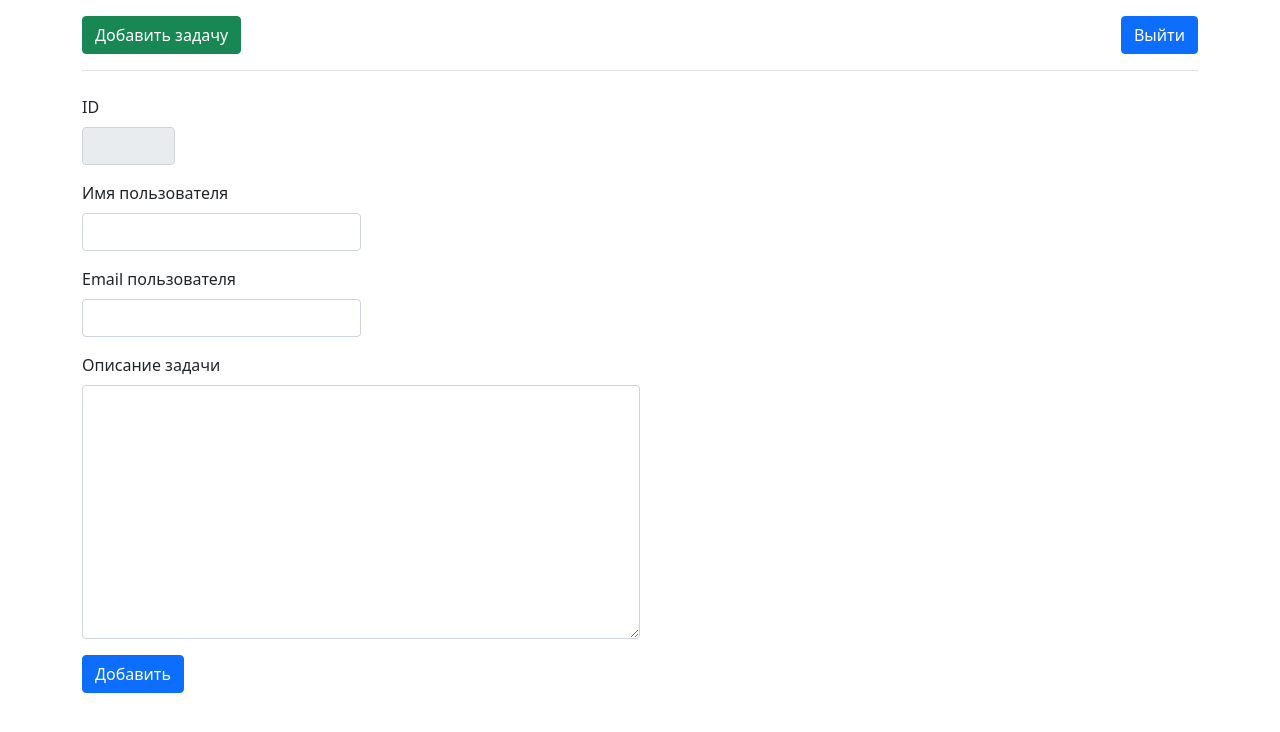
After one commit to tlegen99/todo-list, a PHP site: template views/task/update.php in a window 1280 px wide. The commit adds this page. Shown: the top 732 px of the page. Run offline with PHP 8.4, Linux system fonts and the light colour scheme; the template is opened without the code that fills it, so the values that code supplies are empty; some libraries are stand-ins or nearby versions.

Commit message:
пишет редактирование задачи

```diff
--- /dev/null
+++ b/assets/css/main.css
@@ -0,0 +1,9 @@
+.card .card-header {
+  display: flex;
+  justify-content: space-between;
+}
+
+.card-header__update {
+  cursor: pointer;
+  text-decoration: none;
+}
--- a/views/layouts/_header.php
+++ b/views/layouts/_header.php
@@ -5,19 +5,26 @@
     <meta name="viewport" content="width=device-width, initial-scale=1.0">
     <title>Приложение-задачник</title>
     <link rel="stylesheet" href="/assets/css/bootstrap.min.css" type="text/css">
+    <link rel="stylesheet" href="/assets/css/main.css" type="text/css">
 </head>
 <body>
 
 <div class="container">
     <header class="d-flex flex-wrap align-items-center justify-content-center justify-content-md-between py-3 mb-4 border-bottom">
         <div class="col-md-3">
-            <button type="button" class="btn btn-success" data-bs-toggle="modal" data-bs-target="#taskModal">
+            <button type="button" class="btn btn-success" data-bs-toggle="modal" data-bs-target="#taskAddModal">
                 Добавить задачу
             </button>
         </div>
 
-        <div class="col-md-3 text-end">
-            <a href="<?= route("login") ?>" class="btn btn-primary">Войти как администратор</a>
-        </div>
+        <?php if (!check_admin()): ?>
+            <div class="col-md-3 text-end">
+                <a href="<?= route("admin/login") ?>" class="btn btn-primary">Войти как администратор</a>
+            </div>
+        <?php else: ?>
+            <div class="col-md-3 text-end">
+                <a href="<?= route("admin/logout") ?>" class="btn btn-primary">Выйти</a>
+            </div>
+        <?php endif; ?>
     </header>
 </div>
--- a/views/modals/task-add.php
+++ b/views/modals/task-add.php
@@ -1,9 +1,9 @@
 <!-- Modal Task -->
-<div class="modal fade" id="taskModal" tabindex="-1" aria-labelledby="exampleModalLabel" aria-hidden="true">
+<div class="modal fade" id="taskAddModal" tabindex="-1" aria-labelledby="taskAddModalLabel" aria-hidden="true">
     <div class="modal-dialog">
         <div class="modal-content">
             <div class="modal-header">
-                <h5 class="modal-title" id="exampleModalLabel">Новая задача</h5>
+                <h5 class="modal-title" id="taskAddModalLabel">Новая задача</h5>
                 <button type="button" class="btn-close" data-bs-dismiss="modal" aria-label="Close"></button>
             </div>
             <div class="modal-body">
@@ -21,7 +21,9 @@
                     </div>
                     <div class="mb-3">
                         <label for="description" class="form-label">Описание задачи</label>
-                        <textarea name="description" class="form-control" id="description" data-validate="description"></textarea>
+                        <textarea rows="6" name="description" class="form-control"
+                                  id="description" data-validate="description"
+                        ></textarea>
                     </div>
                     <button type="submit" name="submit" class="btn btn-primary">
                         Добавить
--- /dev/null
+++ b/views/task/update.php
@@ -0,0 +1,39 @@
+<?php require_once ROOT . "/views/layouts/_header.php"; ?>
+
+    <div class="container">
+        <div class="col-xl-6 col-sm-8">
+            <form action="#" method="POST" data-js="form-validate">
+                <input type="hidden" name="MySessionId">
+                <div class="mb-3 col-2">
+                    <label for="nameId" class="form-label">ID</label>
+                    <input type="number" name="name_user" class="form-control" id="nameId"
+                           value="<?= $task["id"] ?>" disabled
+                    >
+                </div>
+                <div class="mb-3 col-md-6">
+                    <label for="nameUser" class="form-label">Имя пользователя</label>
+                    <input type="text" name="name_user" class="form-control" id="nameUser"
+                           value="<?= $task["name_user"] ?>" data-validate="name"
+                    >
+                </div>
+                <div class="mb-3 col-md-6">
+                    <label for="email" class="form-label">Email пользователя</label>
+                    <input type="email" name="email" class="form-control" id="email"
+                           value="<?= $task["email"] ?>" data-validate="email"
+                    >
+                </div>
+                <div class="mb-3">
+                    <label for="description" class="form-label">Описание задачи</label>
+                    <textarea rows="10" name="description" class="form-control"
+                              id="description" data-validate="description"
+                    ><?= $task["description"] ?>
+                    </textarea>
+                </div>
+                <button type="submit" name="submit" class="btn btn-primary">
+                    Добавить
+                </button>
+            </form>
+        </div>
+    </div>
+
+<?php require_once ROOT . "/views/layouts/_footer.php"; ?>
--- a/views/user/login.php
+++ b/views/user/login.php
@@ -12,7 +12,7 @@
         <div class="col-xl-4 col-md-6 mt-5">
             <?php session_flash(); ?>
 
-            <form action="<?= route("login") ?>" method="POST">
+            <form action="<?= route("admin/login") ?>" method="POST">
                 <input type="hidden" name="MySessionId">
                 <div class="mb-3">
                     <label for="name" class="form-label">Логин пользователя</label>
```
Also changed, not shown: config/routes.php (+5 -2 lines), controllers/AdminController.php (deleted, +0 -14 lines), controllers/TaskController.php (+39 -0 lines), controllers/UserController.php (+8 -2 lines), helper.php (+19 -5 lines), models/Task.php (+39 -0 lines), views/admin/index.php (deleted, +0 -8 lines), views/include/task-item.php (+6 -2 lines).
